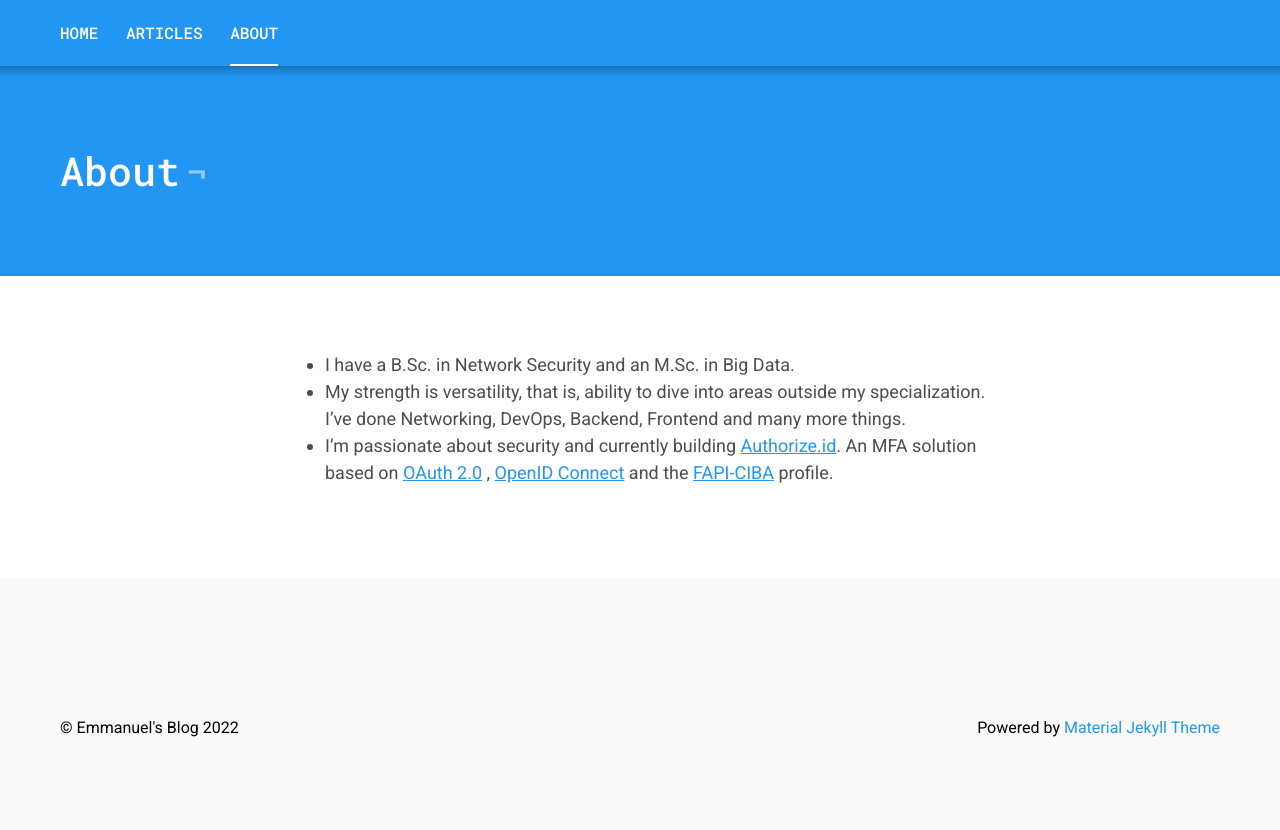
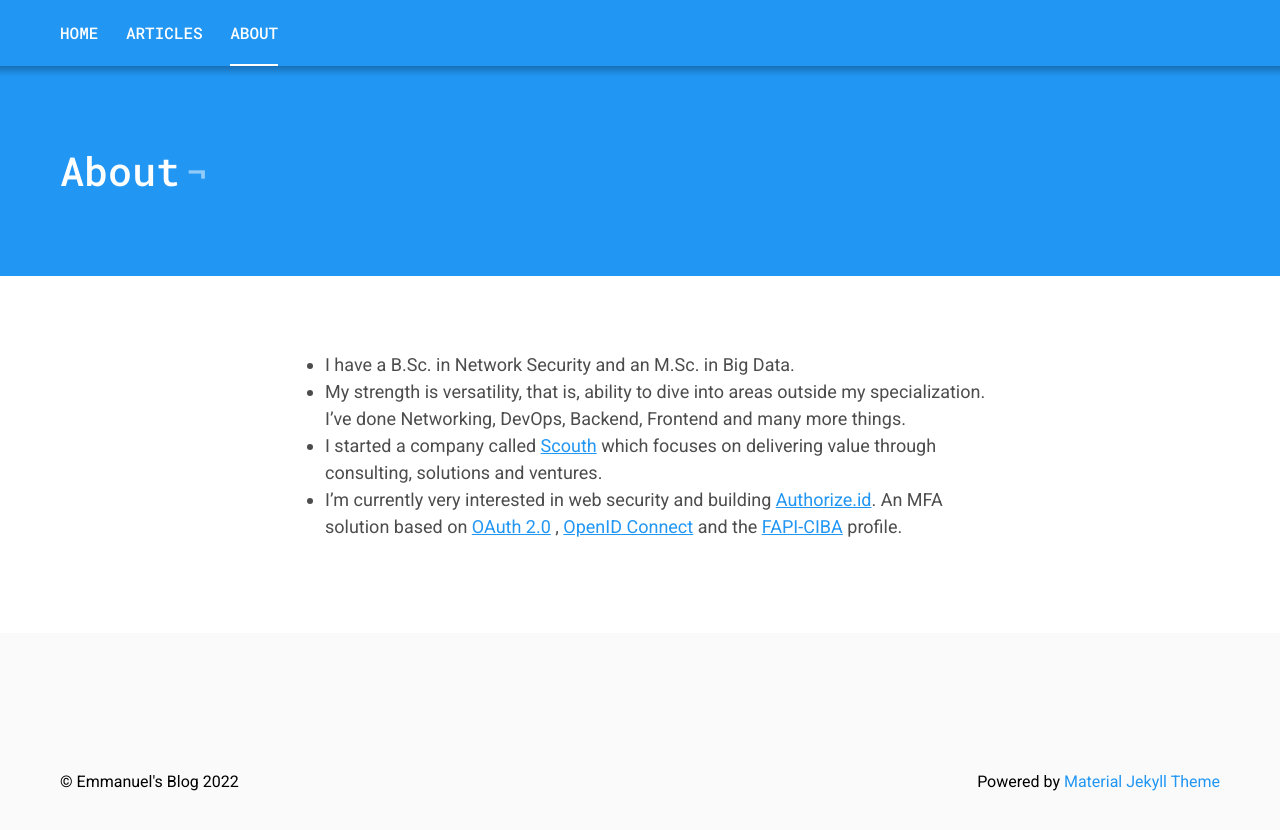
Before and after one commit to osimosu/osimosu.github.io, a Jekyll site: the page built from _pages/about.markdown, in a window 1280 px wide and 933 px high. Shown: the top 830 px of the window. Built offline with Jekyll 4.4.1, drawn with Linux system fonts in a browser that asks for light colours.

Commit message:
Update about.markdown

```diff
--- a/_pages/about.markdown
+++ b/_pages/about.markdown
@@ -8,7 +8,9 @@ permalink: /about/
 
 * My strength is versatility, that is, ability to dive into areas outside my specialization. I've done Networking, DevOps, Backend, Frontend and many more things.
 
-* I'm passionate about security and currently building [Authorize.id](https://authorize.id/){:target="_blank"}. An MFA solution based
+* I started a company called [Scouth](https://scouth.com) which focuses on delivering value through consulting, solutions and ventures.
+
+* I'm currently very interested in web security and building [Authorize.id](https://authorize.id/){:target="_blank"}. An MFA solution based
   on [OAuth 2.0](https://datatracker.ietf.org/doc/html/rfc6749){:target="_blank"}
   , [OpenID Connect](https://openid.net/specs/openid-connect-core-1_0.html){:target="_blank"} and
   the [FAPI-CIBA](https://openid.net/specs/openid-financial-api-ciba-wd-02.html){:target="_blank"} profile.
```
